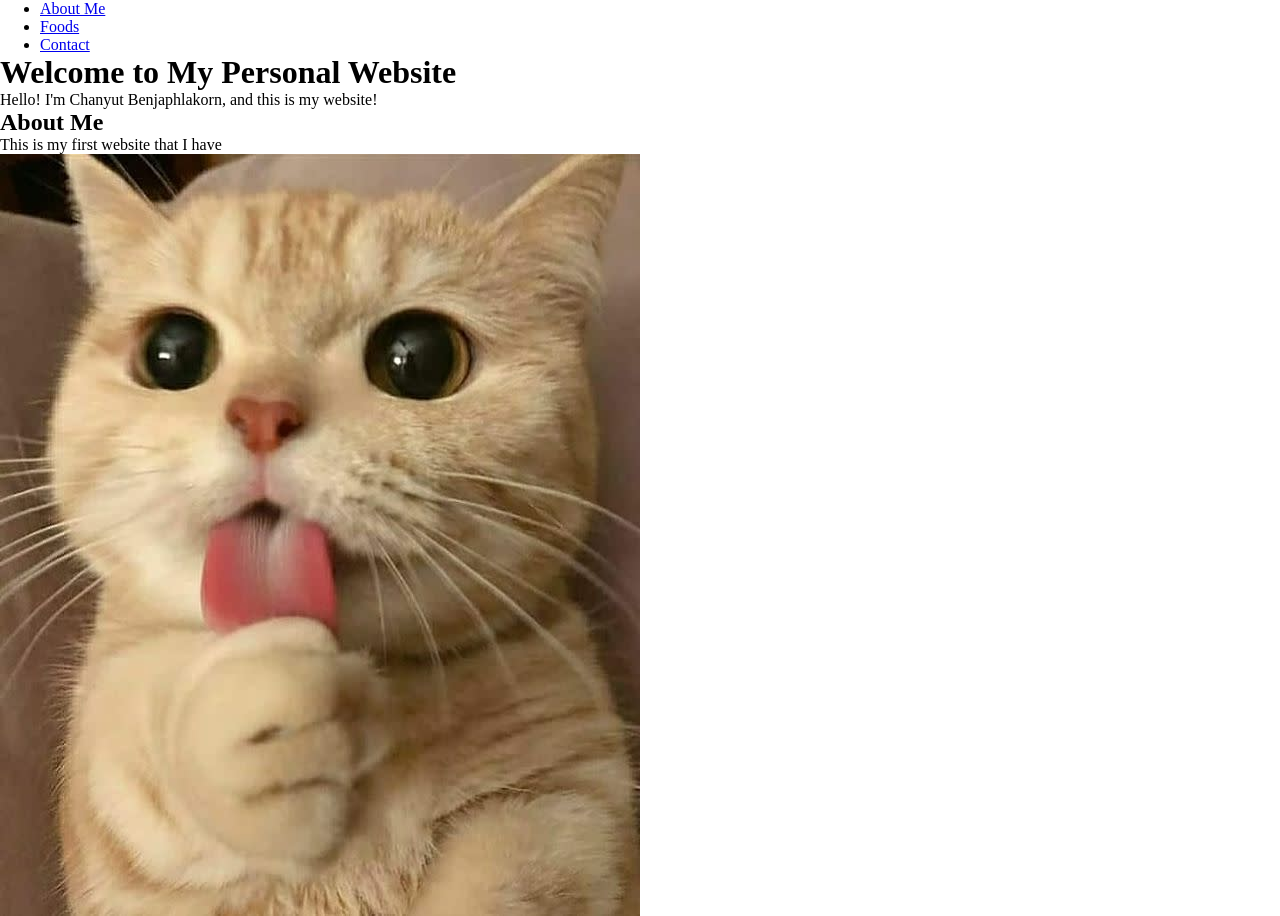
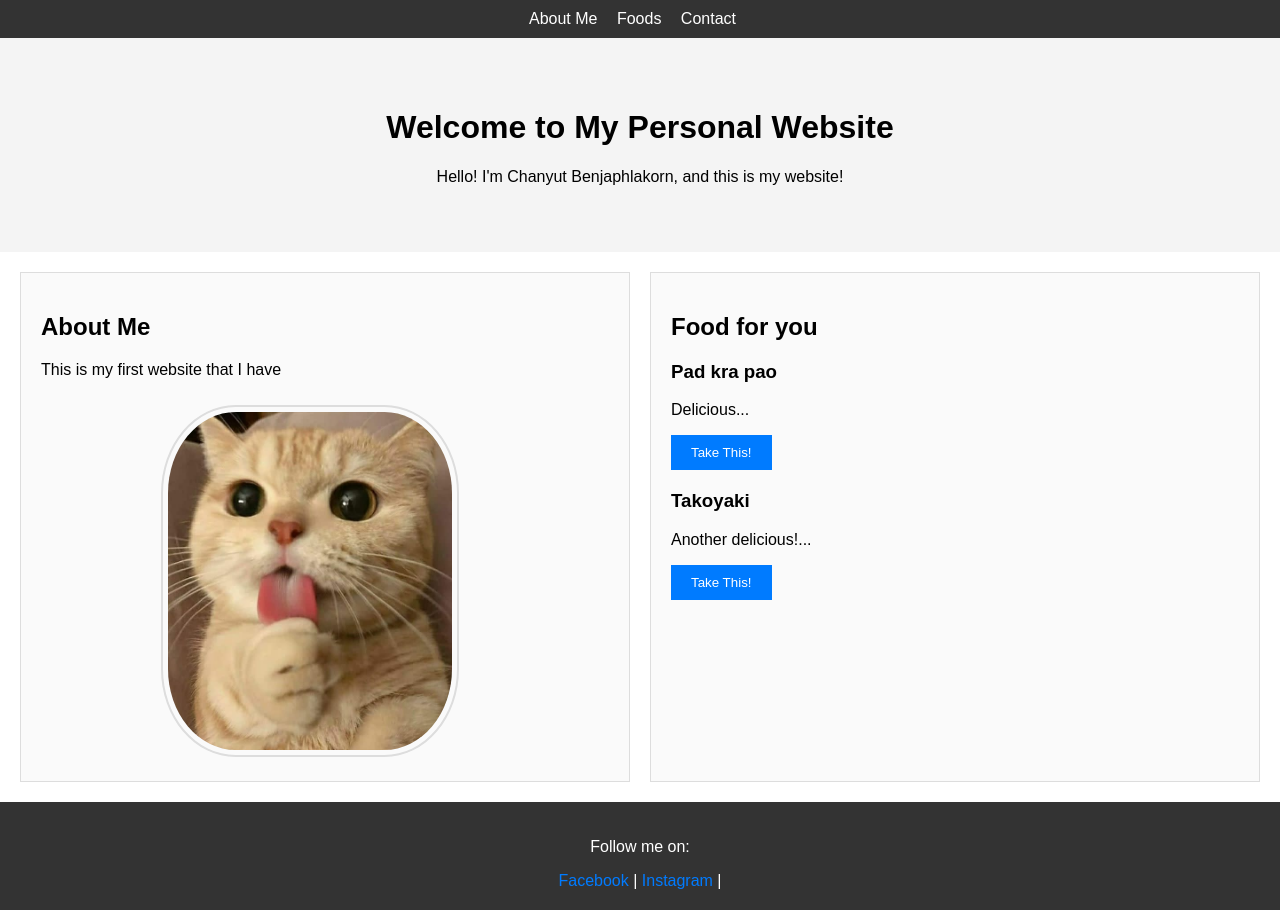
Before and after one commit to Chanyutbenja/itf-web-1, a plain HTML site: page index.html in a window 1280 px wide. Shown: the top 916 px of the page. Drawn offline with Linux system fonts and the light colour scheme.

Commit message:
Second commit

```diff
--- a/style.css
+++ b/style.css
@@ -1,22 +1,100 @@
-*{
+body {
+    font-family: Arial, sans-serif;
     margin: 0;
+    padding: 0;
 }
-.navbar{
-    background-color: aliceblue;
-    display: flex;
-    flex-direction: row;
-    column-gap: 10px;
+
+nav {
+    background-color: #333;
     padding: 10px;
-    justify-content: end;
+    text-align: center;
 }
-.nav-item{
-    color: blue;
-    background-color: white;
+
+nav ul {
+    list-style-type: none;
+    margin: 0;
+    padding: 0;
 }
-.nav-item{
-    display: flex;
+
+nav ul li {
+    display: inline;
+    margin-right: 15px;
 }
-.footbar{
-    background-color: aliceblue;
-    display: flex;
+
+nav ul li a {
+    color: white;
+    text-decoration: none;
 }
+
+
+header {
+    text-align: center;
+    padding: 50px;
+    background-color: #f4f4f4;
+}
+
+
+.container {
+    display: grid;
+    grid-template-columns: repeat(auto-fit, minmax(300px, 1fr));
+    gap: 20px;
+    padding: 20px;
+}
+
+.grid-item {
+    background-color: #fafafa;
+    padding: 20px;
+    border: 1px solid #ddd;
+}
+
+
+.food {
+    margin-bottom: 20px;
+}
+
+button {
+    padding: 10px 20px;
+    background-color: #007BFF;
+    color: white;
+    border: none;
+    cursor: pointer;
+}
+
+button:hover {
+    background-color: #0056b3;
+}
+
+
+footer {
+    background-color: #333;
+    color: white;
+    text-align: center;
+    padding: 20px;
+}
+
+footer a {
+    color: #007BFF;
+    text-decoration: none;
+}
+
+footer a:hover {
+    text-decoration: underline;
+}
+
+
+.profile-img {
+    width: 50%;
+    height: auto;
+    border-radius: 25%;
+    margin-top: 10px;
+    position: relative;
+    left: 120px;
+}
+
+.grid-item img {
+    max-width: 100%;
+    height: auto;
+    border: 2px solid #ddd;
+    padding: 5px;
+    margin-top: 10px;
+}
```
